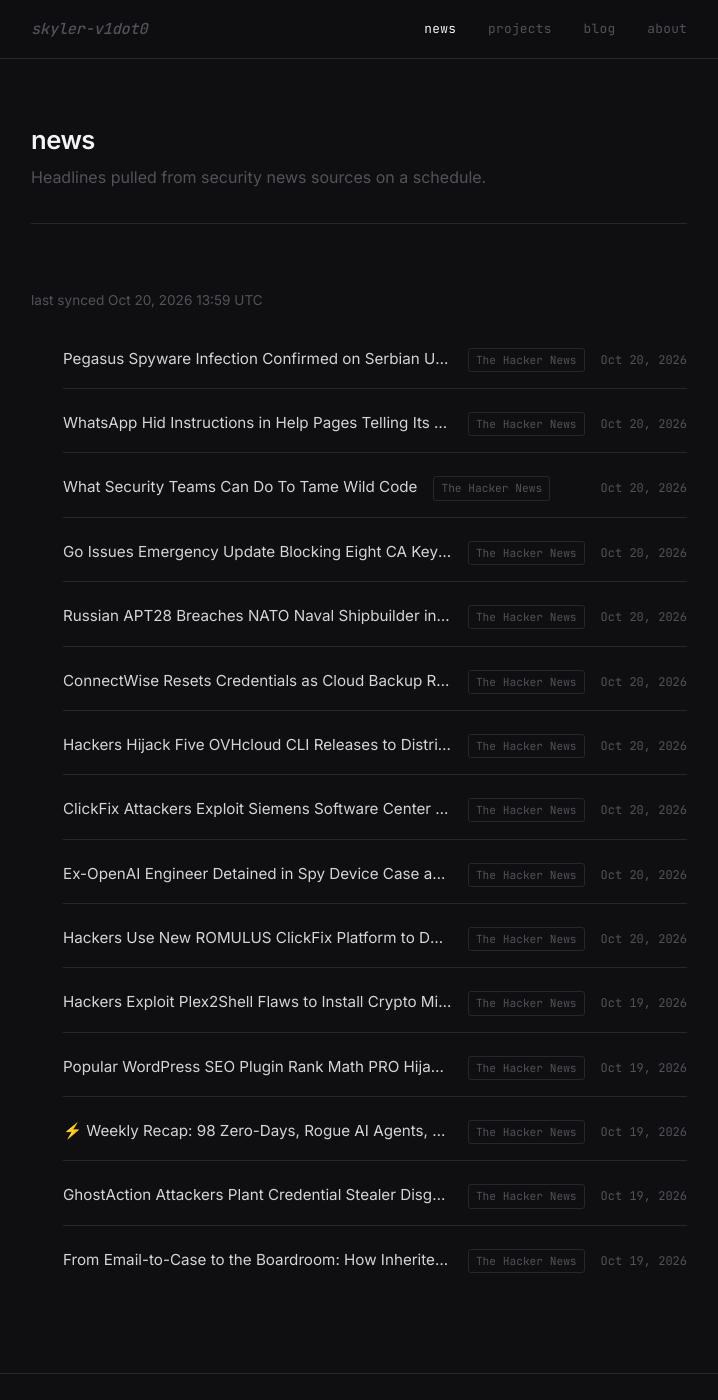
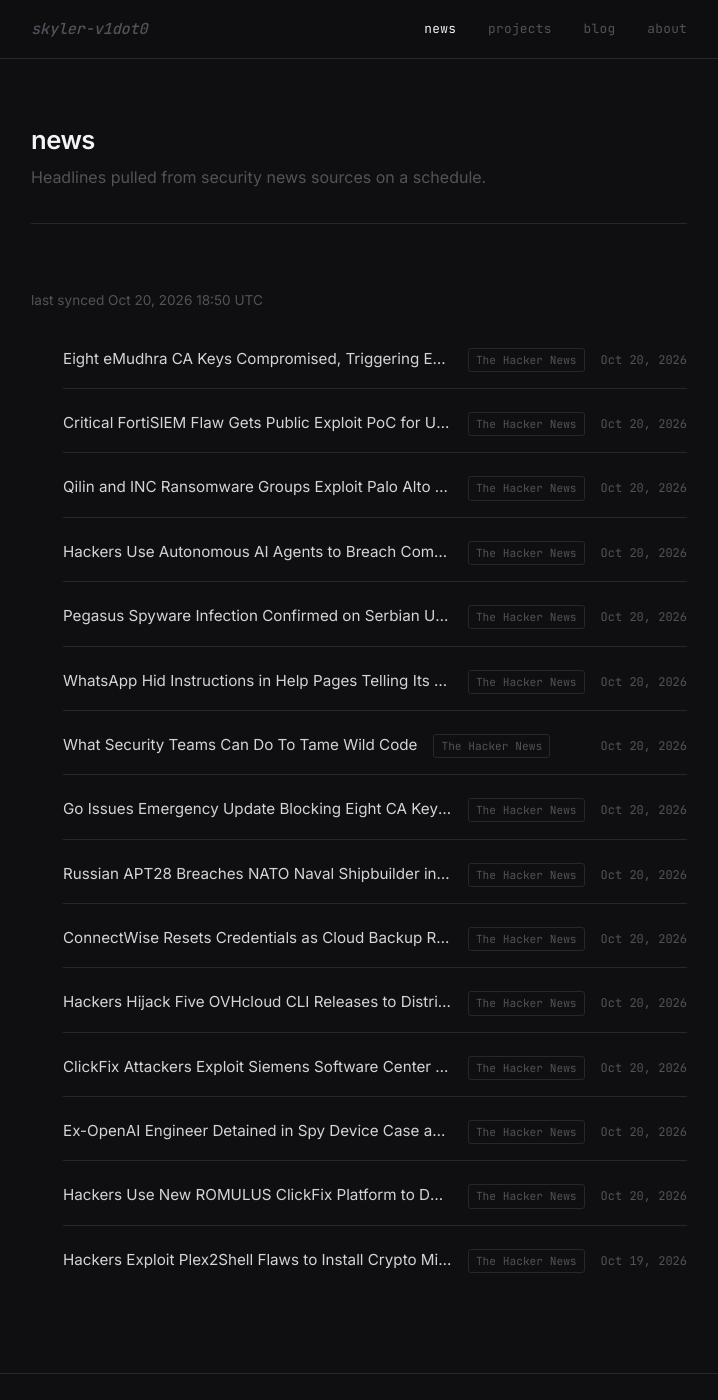
Before and after one commit to skyler-v1dot0/personal-site, a Jekyll site: the page built from news.html, in a window 1280 px wide and 1400 px high. Shown: the whole window, without its empty margins (281-999 px from the left). Built offline with Jekyll 4.4.1, drawn with Linux system fonts in a browser that asks for light colours.

Commit message:
chore: sync news feed [skip ci]

```diff
--- a/_data/news.yml
+++ b/_data/news.yml
@@ -1,6 +1,26 @@
 ---
-updated_at: '2026-10-20T13:59:35Z'
+updated_at: '2026-10-20T18:50:27Z'
 items:
+- title: Eight eMudhra CA Keys Compromised, Triggering Emergency Fixes Across Browsers
+    and Software
+  url: https://thehackernews.com/2026/10/eight-emudhra-ca-keys-compromised.html
+  source: The Hacker News
+  published: '2026-10-20T17:09:53Z'
+- title: Critical FortiSIEM Flaw Gets Public Exploit PoC for Unauthenticated Remote
+    Code Execution
+  url: https://thehackernews.com/2026/10/critical-fortisiem-flaw-gets-public.html
+  source: The Hacker News
+  published: '2026-10-20T15:38:52Z'
+- title: Qilin and INC Ransomware Groups Exploit Palo Alto Networks Flaw to Bypass
+    MFA
+  url: https://thehackernews.com/2026/10/qilin-and-inc-ransomware-groups-exploit.html
+  source: The Hacker News
+  published: '2026-10-20T15:32:27Z'
+- title: Hackers Use Autonomous AI Agents to Breach Company Websites, Target Over
+    1,200 Sites
+  url: https://thehackernews.com/2026/10/hackers-use-autonomous-ai-agents-to.html
+  source: The Hacker News
+  published: '2026-10-20T14:07:17Z'
 - title: Pegasus Spyware Infection Confirmed on Serbian University Rector's iPhone
     Days Before Election
   url: https://thehackernews.com/2026/10/pegasus-spyware-infection-confirmed-on.html
@@ -53,23 +73,3 @@ items:
   url: https://thehackernews.com/2026/10/hackers-exploit-plex2shell-flaws-to.html
   source: The Hacker News
   published: '2026-10-19T17:32:13Z'
-- title: Popular WordPress SEO Plugin Rank Math PRO Hijacked to Deliver Self-Restoring
-    Backdoor
-  url: https://thehackernews.com/2026/10/popular-wordpress-seo-plugin-rank-math.html
-  source: The Hacker News
-  published: '2026-10-19T16:28:47Z'
-- title: "⚡ Weekly Recap: 98 Zero-Days, Rogue AI Agents, $100M Crypto Theft, 700 Supermarkets
-    Hit and More"
-  url: https://thehackernews.com/2026/10/weekly-recap-98-zero-days-rogue-ai.html
-  source: The Hacker News
-  published: '2026-10-19T14:14:07Z'
-- title: GhostAction Attackers Plant Credential Stealer Disguised as Font in 94 GitHub
-    Repositories
-  url: https://thehackernews.com/2026/10/ghostaction-attackers-plant-credential.html
-  source: The Hacker News
-  published: '2026-10-19T13:05:45Z'
-- title: 'From Email-to-Case to the Boardroom: How Inherited Agents Break Governance
-    Built for Software'
-  url: https://thehackernews.com/2026/10/from-email-to-case-to-boardroom-how.html
-  source: The Hacker News
-  published: '2026-10-19T11:50:00Z'
```
